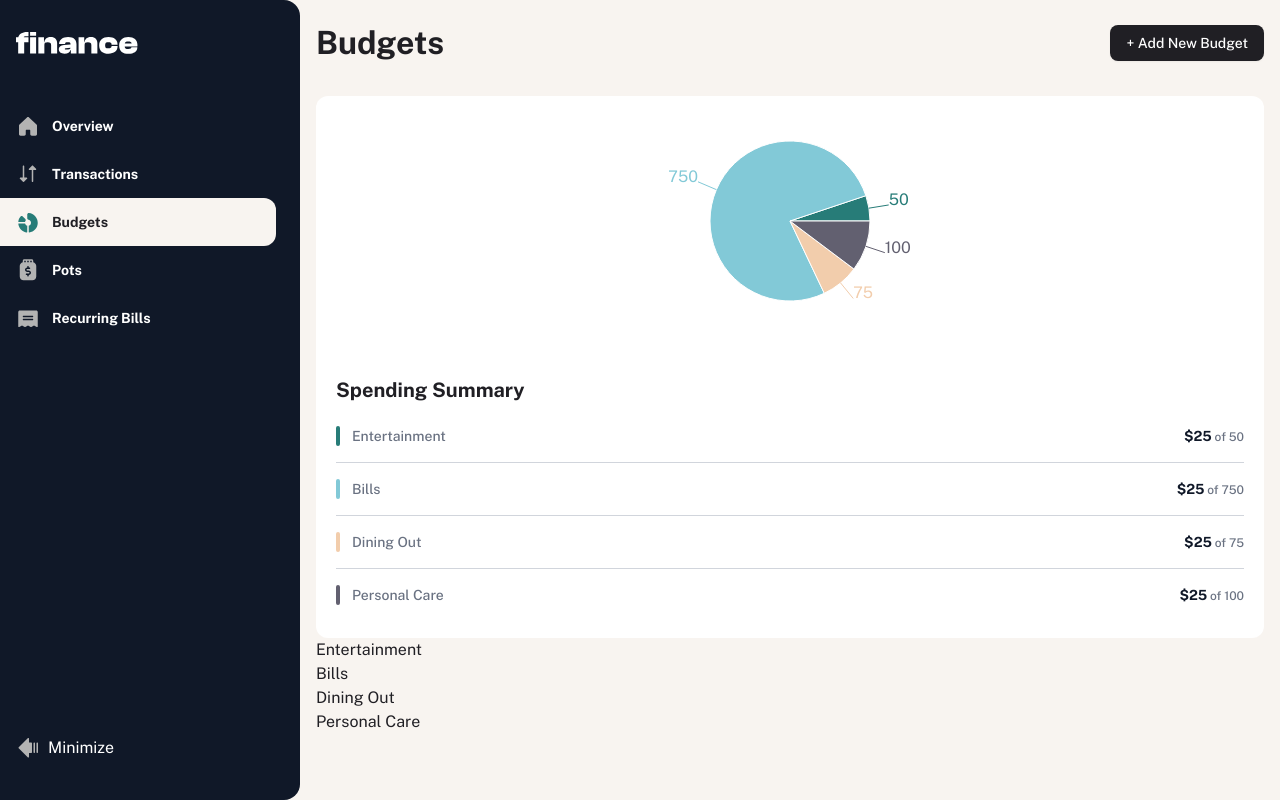
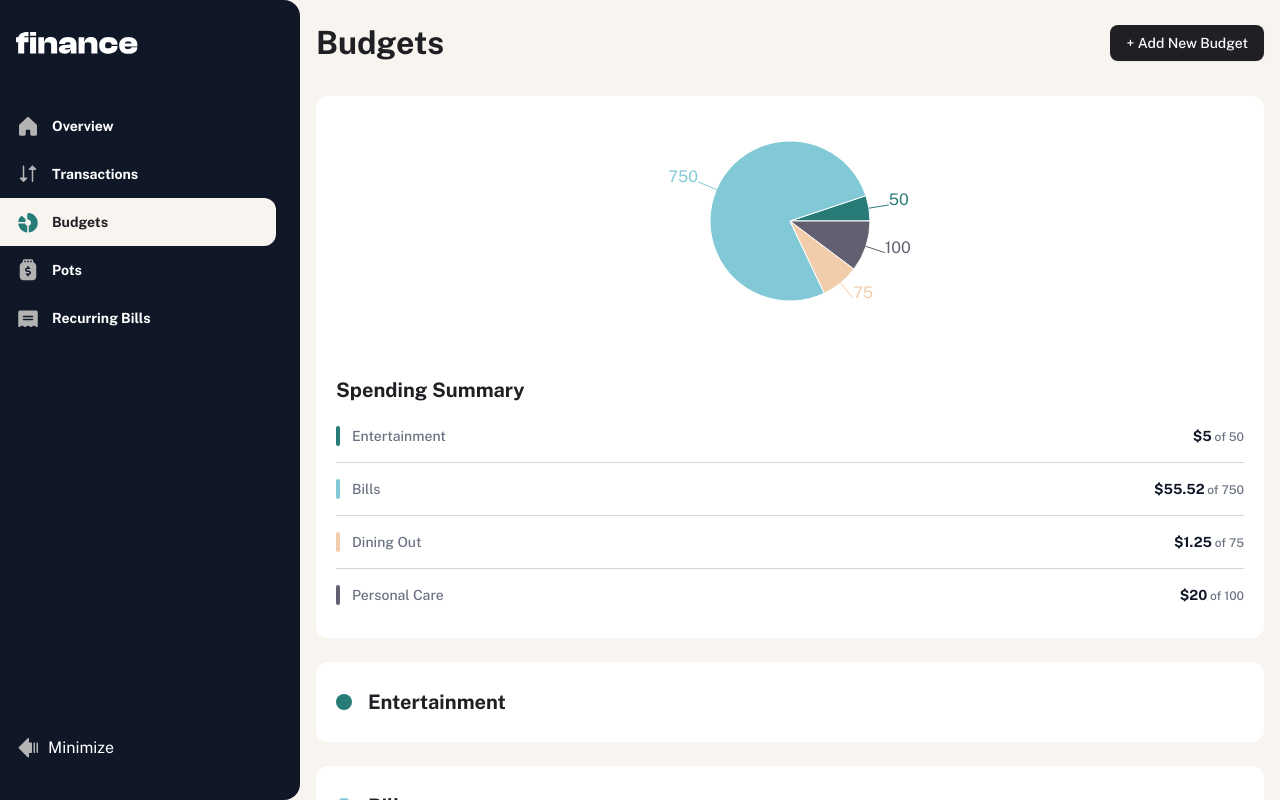
Before and after one commit to thibault-deverge/finance_app, a Next.js app: page /budgets in a window 1280 px wide. Built offline with nearby package versions, Linux system fonts and the light colour scheme.

Commit message:
preparation du composant BudgetCard

```diff
--- a/app/(dashboard)/budgets/page.tsx
+++ b/app/(dashboard)/budgets/page.tsx
@@ -13,7 +13,7 @@ function Page() {
         <Title name="Budgets" />
         <AddBudget />
       </header>
-      <div className="grid grid-cols-1">
+      <div className="grid grid-cols-1 gap-6">
         <div className="flex flex-col gap-8 rounded-xl bg-white">
           <BudgetPieChart />
           <SummarySpending />
--- a/components/budgets/BudgetCard.tsx
+++ b/components/budgets/BudgetCard.tsx
@@ -3,8 +3,22 @@ type Budget = {
   maximum: number;
   theme: string;
 };
-function BudgetCard({ category }: Budget) {
-  return <div>{category}</div>;
+function BudgetCard({ category, maximum, theme }: Budget) {
+  console.log(theme);
+  return (
+    <li className="rounded-xl bg-white px-5 py-7">
+      <div className="flex justify-between">
+        <div className="flex items-center gap-4">
+          <div
+            style={{ backgroundColor: theme }}
+            className={`h-4 w-4 rounded-full`}
+          ></div>
+          <h3 className="text-preset-2 text-grey-900">{category}</h3>
+        </div>
+
+      </div>
+    </li>
+  );
 }
 
 export default BudgetCard;
--- a/components/budgets/BudgetList.tsx
+++ b/components/budgets/BudgetList.tsx
@@ -18,15 +18,15 @@ const spent = getSpent('Entertainment');
 const max = getMax('Entertainment');
 const allEntertainmentTx = getAllTransactions('Entertainment');
 
-console.log(allEntertainmentTx);
-
 function BudgetList() {
   return budgets ? (
-    <ul>
-      {budgets.map((budget) => (
-        <BudgetCard key={budget.category} {...budget} />
-      ))}
-    </ul>
+    <div>
+      <ul className="flex flex-col gap-6">
+        {budgets.map((budget) => (
+          <BudgetCard key={budget.category} {...budget} />
+        ))}
+      </ul>
+    </div>
   ) : (
     <p>No Budgets</p>
   );
--- a/components/budgets/SummarySpending.tsx
+++ b/components/budgets/SummarySpending.tsx
@@ -1,7 +1,8 @@
-import React from "react";
-import CardMiniBudgets from "../ui/CardMiniBudgets";
+import React from 'react';
+import CardMiniBudgets from '../ui/CardMiniBudgets';
+import data from '@/data/data.json';
 import { v4 as uuidv4 } from 'uuid';
-import data from '@/data/data.json';
+import { BudgetCategory, getSpent } from '@/lib/utilsBudgets';
 
 const MAX_DISPLAY = 4;
 const { budgets: allBudgets } = data;
@@ -9,7 +10,9 @@ const { budgets: allBudgets } = data;
 const displayedBudget = allBudgets.slice(0, MAX_DISPLAY).map((transaction) => ({
   ...transaction,
   id: uuidv4(),
+  category: transaction.category as BudgetCategory,
 }));
+
 function SummarySpending() {
   return (
     <div className="mx-5">
@@ -21,7 +24,7 @@ function SummarySpending() {
               category={category}
               maximum={maximum}
               theme={theme}
-              spent={25}
+              spent={getSpent(category)}
             />
             <div className="my-4 h-px border-b border-gray-300 last:border-b-0"></div>
           </React.Fragment>
--- a/components/ui/CardMiniBudgets.tsx
+++ b/components/ui/CardMiniBudgets.tsx
@@ -1,5 +1,7 @@
+import { BudgetCategory } from '@/lib/utilsBudgets';
+
 type CardMiniType = {
-  category: string;
+  category: BudgetCategory;
   maximum: number;
   spent: number;
   theme: string;
--- a/lib/utilsBudgets.ts
+++ b/lib/utilsBudgets.ts
@@ -1,13 +1,13 @@
 import data from '@/data/data.json';
 
 type BudgetTransaction = {
-  category: Category;
+  category: BudgetCategory;
   date: string; // ISO 8601 format
   amount: number;
   name: string;
 };
 
-type Category =
+export type BudgetCategory =
   | 'Entertainment'
   | 'Dine Out'
   | 'General'
@@ -31,7 +31,7 @@ const transactionsByCategory: TransactionsByCategory = categoryNames.reduce(
       .filter((t) => t.category === category)
       .map((t) => ({
         ...t,
-        category: t.category as Category,
+        category: t.category as BudgetCategory,
       }));
     return acc;
   },
@@ -39,14 +39,14 @@ const transactionsByCategory: TransactionsByCategory = categoryNames.reduce(
 );
 
 // Obtenir les 3 dernières transactions d'une catégorie (tous mois confondus)
-export function getLastThreeTransactions(category: Category) {
+export function getLastThreeTransactions(category: BudgetCategory) {
   return [...transactionsByCategory[category]]
     .sort((a, b) => new Date(b.date).getTime() - new Date(a.date).getTime())
     .slice(0, 3);
 }
 
 // Obtenir les transactions d'une catégorie pour le mois courant
-export function getCurrentMonthTransactions(category: Category) {
+export function getCurrentMonthTransactions(category: BudgetCategory) {
   const now = new Date();
   const currentMonth = now.getMonth(); // 0 = janvier
   const currentYear = now.getFullYear();
@@ -59,26 +59,26 @@ export function getCurrentMonthTransactions(category: Category) {
   });
 }
 // Calcul du total dépensé ce mois-ci pour une catégorie
-export function getSpentThisMonth(category: Category): number {
+export function getSpentThisMonth(category: BudgetCategory): number {
   return getCurrentMonthTransactions(category).reduce(
     (total, t) => total + t.amount,
     0
   );
 }
 
-export function getSpent(category: Category): number {
+export function getSpent(category: BudgetCategory): number {
   return [...transactionsByCategory[category]].reduce((acc, t) => {
     acc = acc + t.amount;
-    return acc;
+    return Number(Math.abs(acc).toFixed(2));
   }, 0);
 }
 
-export function getMax(category: Category): number | undefined {
+export function getMax(category: BudgetCategory): number | undefined {
   const budget = data.budgets.find((t) => t.category === category);
   return budget?.maximum;
 }
 
-export function getAllTransactions(category: Category) {
+export function getAllTransactions(category: BudgetCategory) {
   return [...transactionsByCategory[category]].sort(
     (a, b) => new Date(b.date).getTime() - new Date(a.date).getTime()
   );
```
